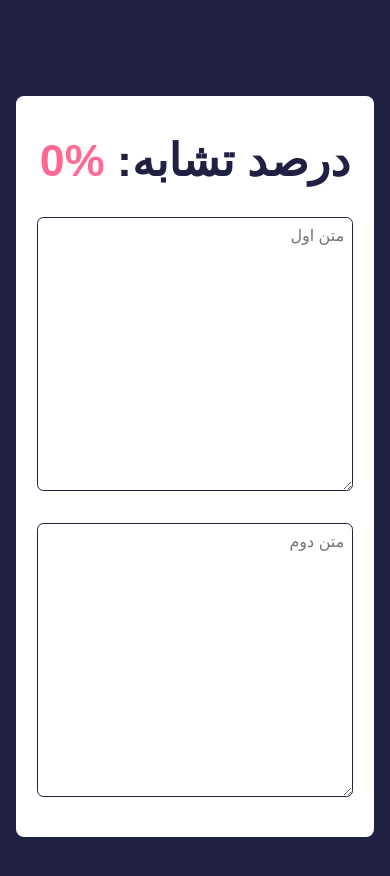
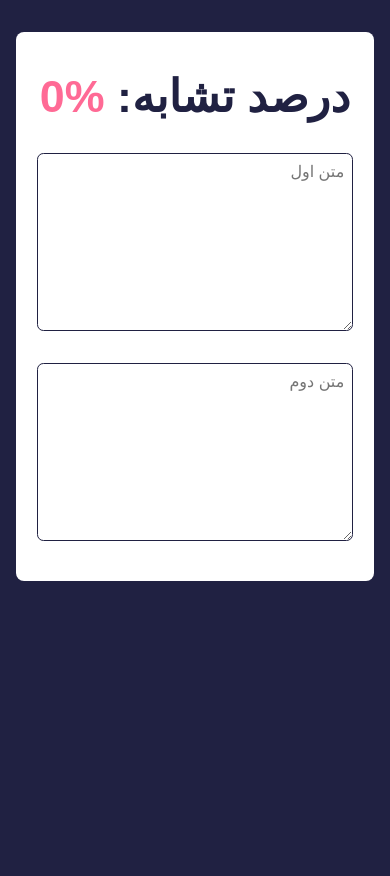
Before and after one commit to ijbrave/text-similarity-comparing, a Svelte app: page / in a window 390 px wide. Shown: the top 876 px of the page. After the commit the page ends 844 px from the top, so only its background shows below. Built offline with nearby package versions, Linux system fonts and the light colour scheme; a small style sheet from the web is missing.

Commit message:
improve responsive layout for small screens

```diff
--- a/src/App.svelte
+++ b/src/App.svelte
@@ -93,8 +93,16 @@
 
 	@media only screen and (max-width: 40em) {
 		main {
-			margin-left: 0.5rem;
-			margin-right: 0.5rem;
+			margin: 4rem 0.8rem;
+		}
+	}
+
+	@media only screen and (max-width: 30em) {
+		main {
+			margin: 2rem 0.5rem;
+		}
+		textarea {
+			height: 10rem;
 		}
 	}
 </style>
```
